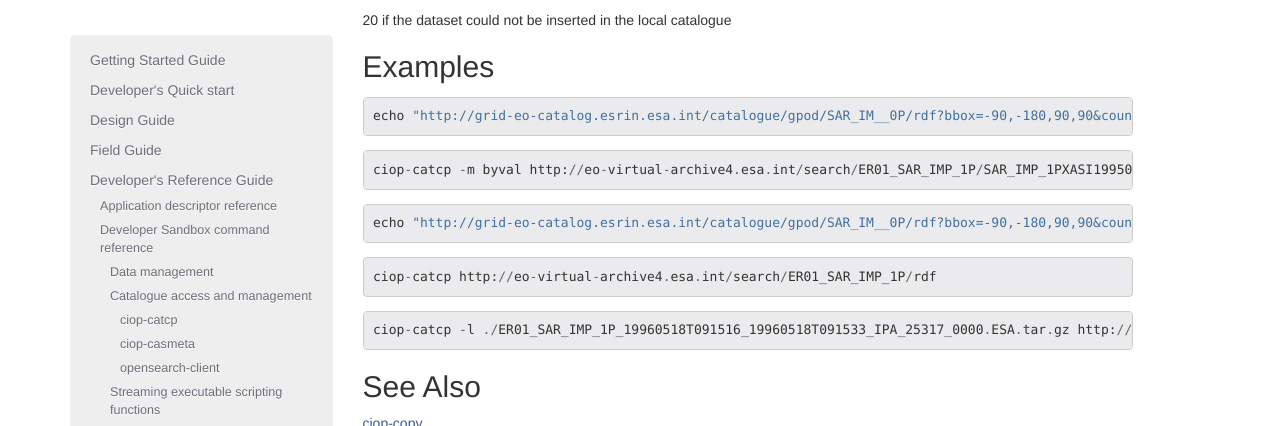
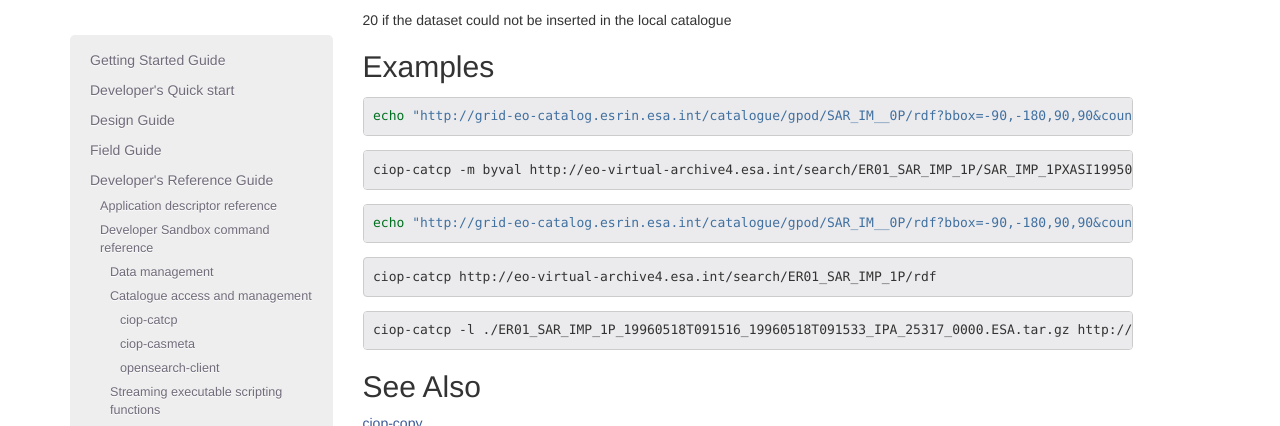
Before and after one commit to Terradue/doc-developer-sandbox, a Sphinx documentation site: the page built from source/reference/man/ciop-catcp.rst, in a window 1280 px wide and 900 px high, scrolled down 832 px. Shown: the part 294-720 px from the top of the window. Built offline with Sphinx 7.4.7, drawn with Linux system fonts in a browser that asks for light colours; pages that are not in the unit, such as notebooks, are missing from menus; some of the changed text lies outside the part shown.

Commit message:
Update ciop-catcp.rst

```diff
--- a/source/reference/man/ciop-catcp.rst
+++ b/source/reference/man/ciop-catcp.rst
@@ -1,5 +1,5 @@
-ciop-catcp(7)
-=============
+ciop-catcp (7)
+==============
 
 Synopsis
 --------
@@ -55,29 +55,29 @@ Exit Status
 Examples
 --------
 
-::
+.. code-block:: bash
 
-                        echo "http://grid-eo-catalog.esrin.esa.int/catalogue/gpod/SAR_IM__0P/rdf?bbox=-90,-180,90,90&count=2" | ciop-catcp -m byval -
+    echo "http://grid-eo-catalog.esrin.esa.int/catalogue/gpod/SAR_IM__0P/rdf?bbox=-90,-180,90,90&count=2" | ciop-catcp -m byval -
 
 
-::
+.. code-block:: bash
 
-                        ciop-catcp -m byval http://eo-virtual-archive4.esa.int/search/ER01_SAR_IMP_1P/SAR_IMP_1PXASI19950429_091508_00000017G145_00279_19806_0880.E1/rdf
+    ciop-catcp -m byval http://eo-virtual-archive4.esa.int/search/ER01_SAR_IMP_1P/SAR_IMP_1PXASI19950429_091508_00000017G145_00279_19806_0880.E1/rdf
 
 
-::
+.. code-block:: bash
 
-                        echo "http://grid-eo-catalog.esrin.esa.int/catalogue/gpod/SAR_IM__0P/rdf?bbox=-90,-180,90,90&count=2" | ciop-catcp -m byref -
+    echo "http://grid-eo-catalog.esrin.esa.int/catalogue/gpod/SAR_IM__0P/rdf?bbox=-90,-180,90,90&count=2" | ciop-catcp -m byref -
 
 
-::
+.. code-block:: bash
 
-                        ciop-catcp http://eo-virtual-archive4.esa.int/search/ER01_SAR_IMP_1P/rdf
+    ciop-catcp http://eo-virtual-archive4.esa.int/search/ER01_SAR_IMP_1P/rdf
 
 
-::
+.. code-block:: bash
 
-                        ciop-catcp -l ./ER01_SAR_IMP_1P_19960518T091516_19960518T091533_IPA_25317_0000.ESA.tar.gz http://eo-virtual-archive4.esa.int/search/ER01_SAR_IMP_1P/SAR_IMP_1PXASI19960518_091516_00000017G156_00279_25317_0873.E1/rdf
+    ciop-catcp -l ./ER01_SAR_IMP_1P_19960518T091516_19960518T091533_IPA_25317_0000.ESA.tar.gz http://eo-virtual-archive4.esa.int/search/ER01_SAR_IMP_1P/SAR_IMP_1PXASI19960518_091516_00000017G156_00279_25317_0873.E1/rdf
 
 
 See Also
```
